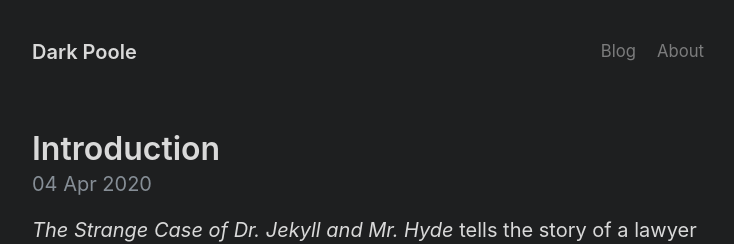
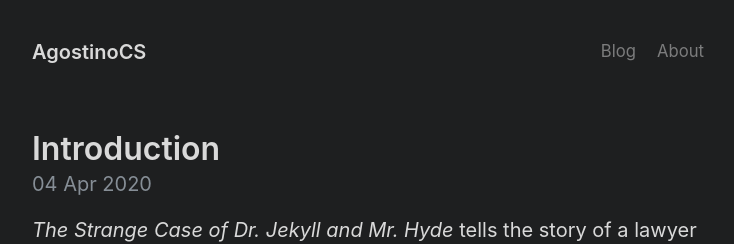
Before and after one commit to AgostinoCS/AgostinoCS.github.io, a Jekyll site: the page built from index.html, in a window 1280 px wide. Shown: the top 244 px of the page, without its empty margins (272-1006 px from the left). Built offline with Jekyll 4.4.1, drawn with Linux system fonts in a browser that asks for light colours; the list of posts is cut into pages by our own code.

Commit message:
Update _config.yml

```diff
--- a/_config.yml
+++ b/_config.yml
@@ -1,6 +1,6 @@
 # Setup
-title: Dark Poole
-url: https://getpoole.com
+title: AgostinoCS
+url: agostinocs.github.io
 paginate: 1
 baseurl: ""
 permalink: pretty
@@ -32,9 +32,9 @@
 
 # Specify the author for blog posts
 author:
-  name: Mark Otto
-  url: https://twitter.com/mdo
-  email: markdotto@gmail.com
+  name: Agostino Di Lillo
+  url:
+  email: agostino.dilillo.cs@gmail.com
 
 # Custom vars
 version: 3.0.0
```
